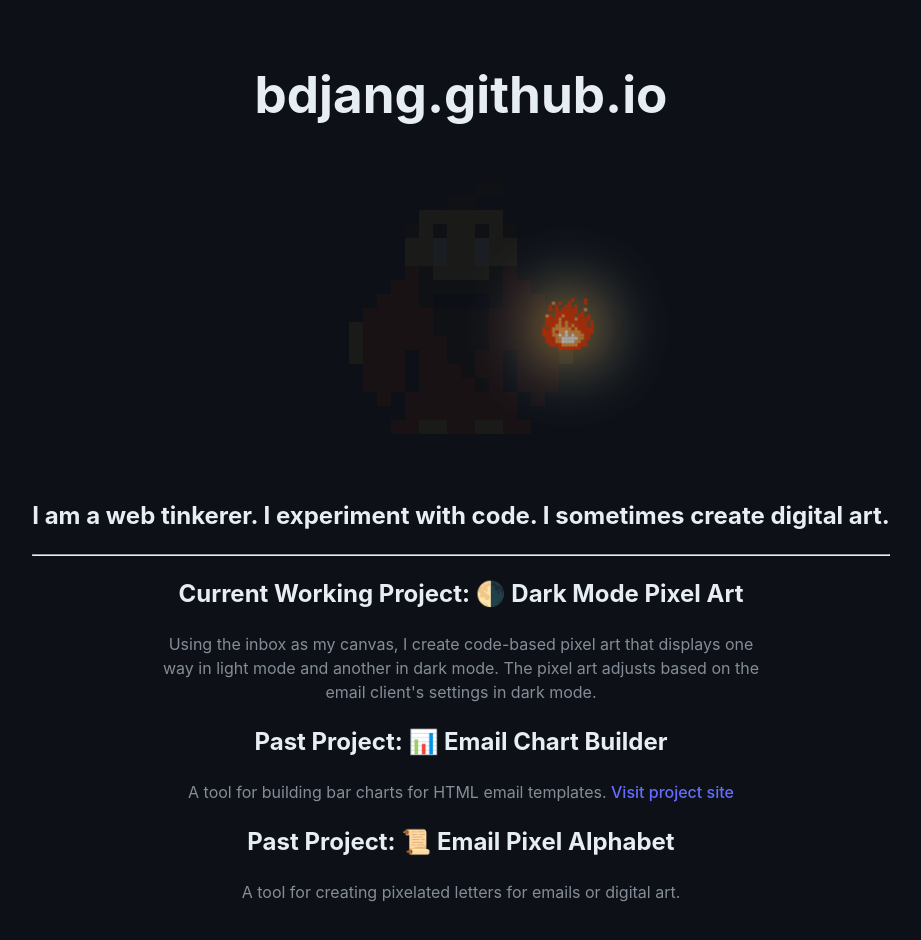
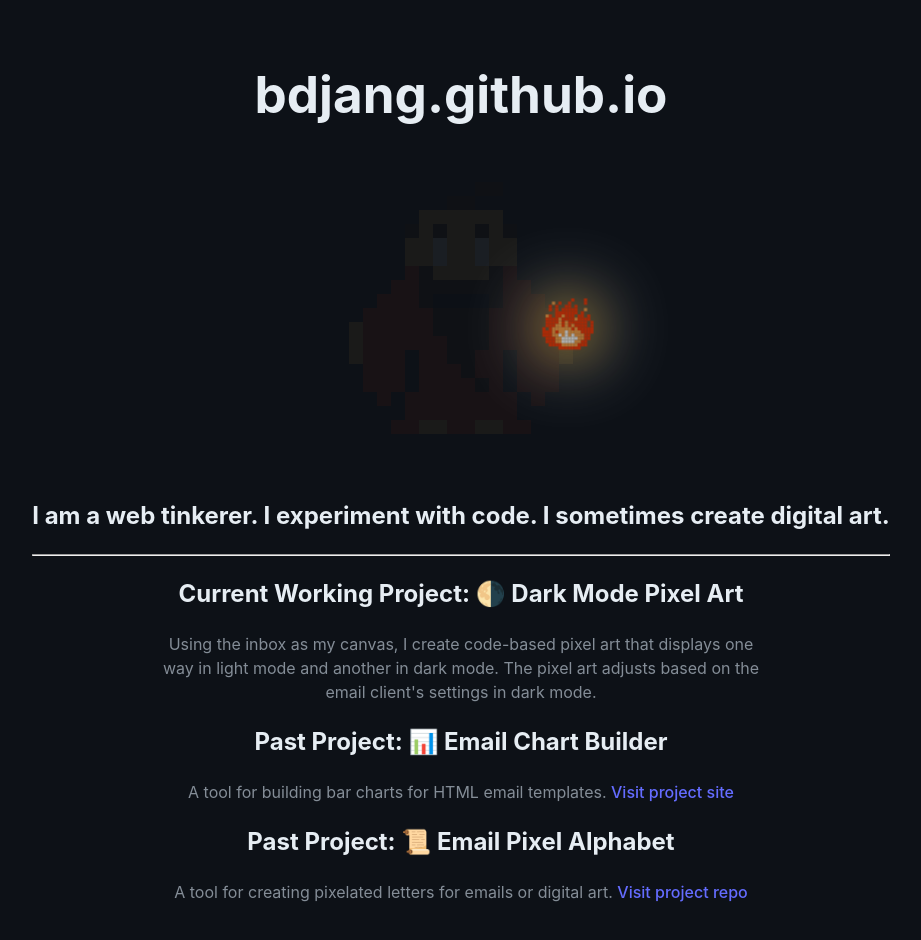
Before and after one commit to bdjang/bdjang.github.io, a React (Vite) app: page / in a window 1280 px wide. Shown: the top 940 px of the page, without its empty margins (179-1100 px from the left). Built offline with nearby package versions, Linux system fonts and the light colour scheme.

Commit message:
Add link for Email Pixel Alphabet project

```diff
--- a/src/App.jsx
+++ b/src/App.jsx
@@ -47,7 +47,7 @@ export default function App() {
                 <h2>Past Project: 📊 Email Chart Builder</h2>
                 <p>A tool for building bar charts for HTML email templates. <a href="https://charts.email/">Visit project site</a></p>
                 <h2>Past Project: 📜 Email Pixel Alphabet</h2>
-                <p>A tool for creating pixelated letters for emails or digital art.</p>
+                <p>A tool for creating pixelated letters for emails or digital art. <a href="https://github.com/bdjang/email-pixel-alphabet">Visit project repo</a></p>
                 {/* <h2>pixelart.email</h2>
                 <p>art pieces that reflects the digital environment it is viewed in. the chosen environment for this art project is the email inbox.</p>
                 <p>art pieces that change based on the constraints of the digital environment it is viewed in. exploring the digital environment of the email inbox and finding ways to create unexpected art in the form of code-based pixel art. the inbox is my canvas</p>
```
